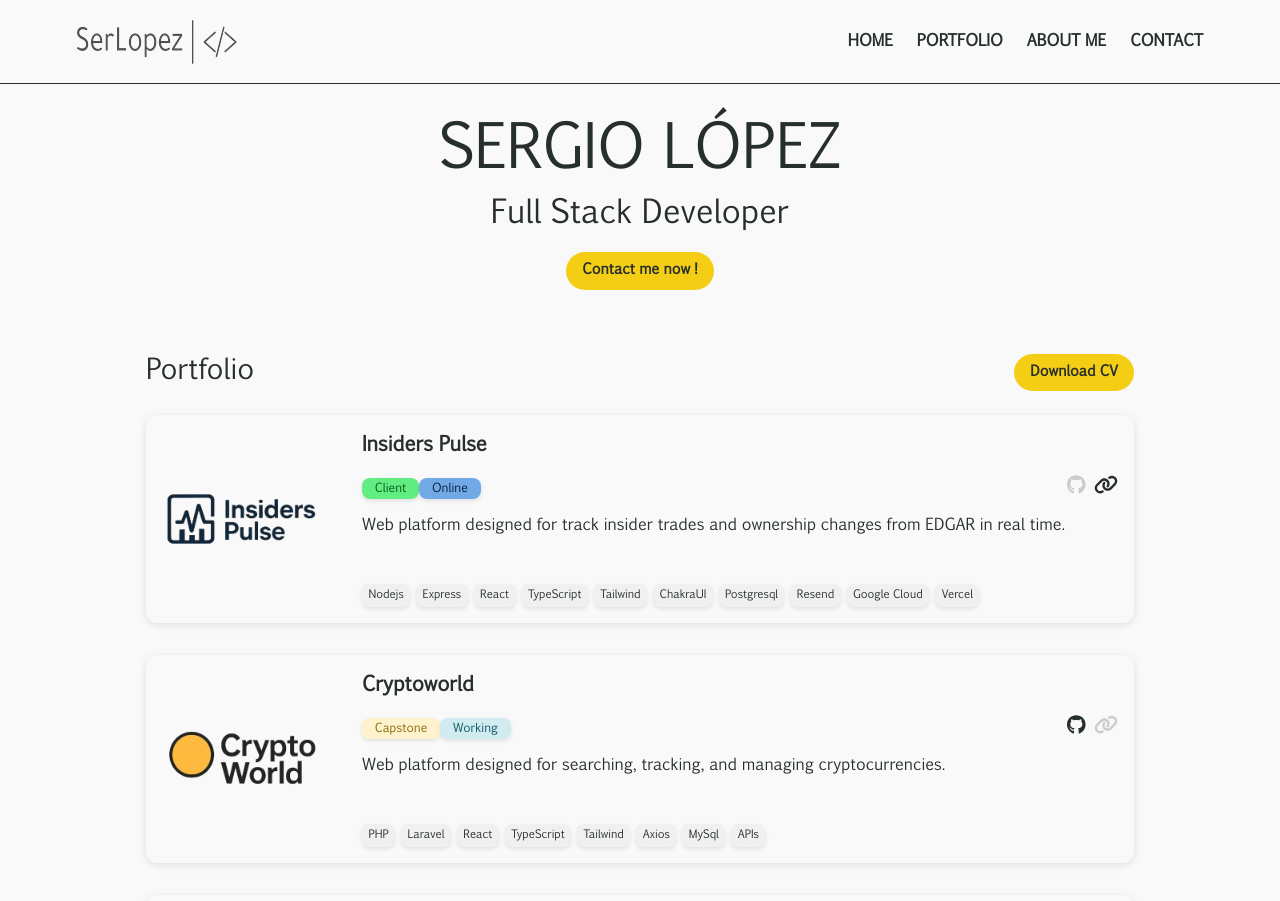
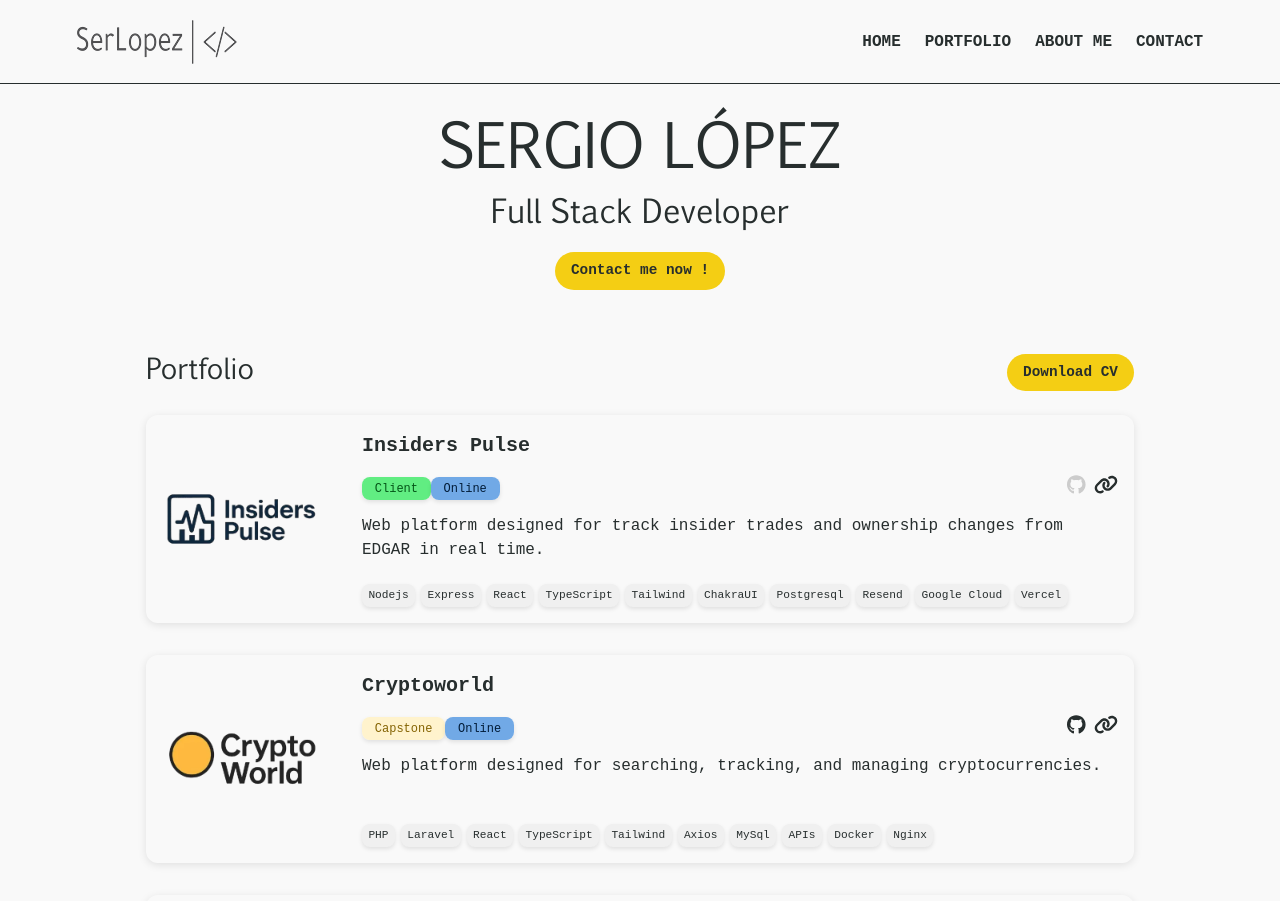
Before and after one commit to monsieurlopez/site_web_2.0, a React (Vite) app: page / in a window 1280 px wide. Shown: the top 901 px of the page. Built offline with nearby package versions, Linux system fonts and the light colour scheme; a web font is replaced by a local one.

Commit message:
<FEAT>: update font body to monospace, update info projects and add timeto

```diff
--- a/src/components/pages/Home/Portfolio.jsx
+++ b/src/components/pages/Home/Portfolio.jsx
@@ -37,7 +37,7 @@ const featuredProjects = [
   {
     name: "Cryptoworld",
     image: cryptoworldImage,
-    url: "",
+    url: "https://cryptoworld.cloud/",
     github: "https://github.com/IN-CODE-COIN/cryptoworld-2.0",
     description: `Web platform designed for searching, tracking, and managing cryptocurrencies.`,
     badges: [
@@ -49,10 +49,12 @@ const featuredProjects = [
       "Axios",
       "MySql",
       "APIs",
+      "Docker",
+      "Nginx"
     ],
     type: "Capstone",
-    status: "Working",
-    demo: false,
+    status: "Online",
+    demo: true,
     githubPrive: false,
   },
   {
--- a/src/components/pages/Projects/Projects.jsx
+++ b/src/components/pages/Projects/Projects.jsx
@@ -10,6 +10,7 @@ import littleLemonImage from "../Home/assets/logo_litle_lemon.webp";
 import inCodeCoin from "../Home/assets/Logo-incodecoin.webp";
 import cryptoworldImage from "../Home/assets/img-cryptoworld.webp";
 import insidersPulseImage from "../Home/assets/img-insiderspulse.webp";
+import timetoImage from "../Home/assets/img-timeto.webp";
 import "./Projects.css";
 
 const proyects = [
@@ -51,10 +52,12 @@ const proyects = [
       "Axios",
       "MySql",
       "APIs",
+      "Docker",
+      "Nginx",
     ],
     type: "Capstone",
-    status: "Working",
-    demo: false,
+    status: "Online",
+    demo: true,
     githubPrive: false,
   },
   {
@@ -72,6 +75,18 @@ const proyects = [
       "EmailJS",
     ],
     type: "Client",
+    status: "Online",
+    demo: true,
+    githubPrive: true,
+  },
+  {
+    name: "Time to the Games",
+    image: timetoImage,
+    url: "https://timetothegames.com/",
+    github: "",
+    description: `Countdown to the next Summer Olympic Games 2028. Stay updated with the time remaining until the Olympics begin.`,
+    badges: ["HTML", "CSS", "Vanilla Javascript", "Cloudflare", "SEO"],
+    type: "Capstone",
     status: "Online",
     demo: true,
     githubPrive: true,
--- a/src/index.css
+++ b/src/index.css
@@ -24,11 +24,10 @@ html {
 }
 
 body {
-  font-family: "Pigiarniq", sans-serif;
+  font-family: monospace;
   font-size: 1rem;
   line-height: 1.5;
   color: #272e2e;
-  /*background-image: linear-gradient(45deg, #93a5cf 0%, #e4efe9 100%);*/
 }
 
 header {
```
Also changed, not shown: src/components/pages/Home/assets/img-timeto.webp (added). Lines whose indentation alone changed are shown as unchanged.
